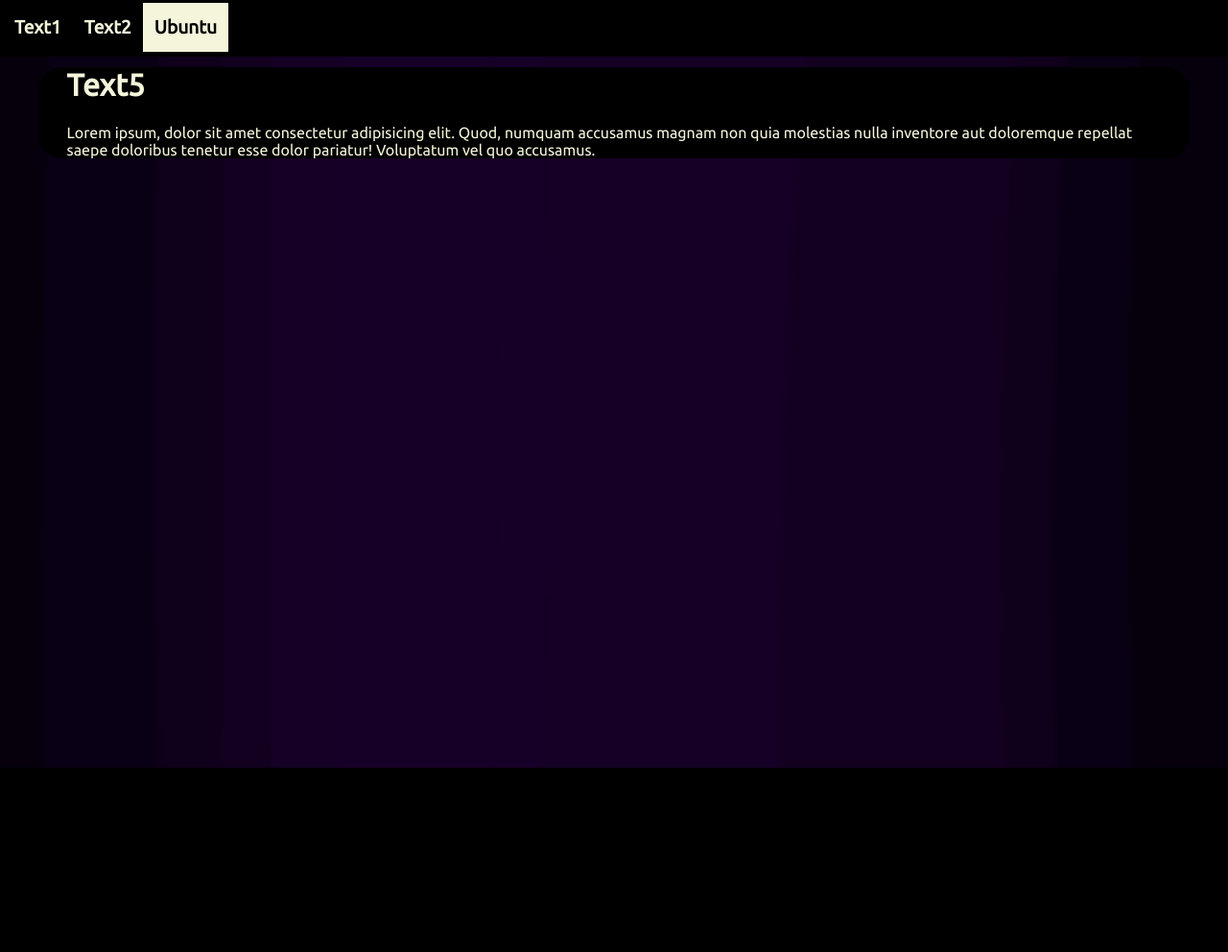
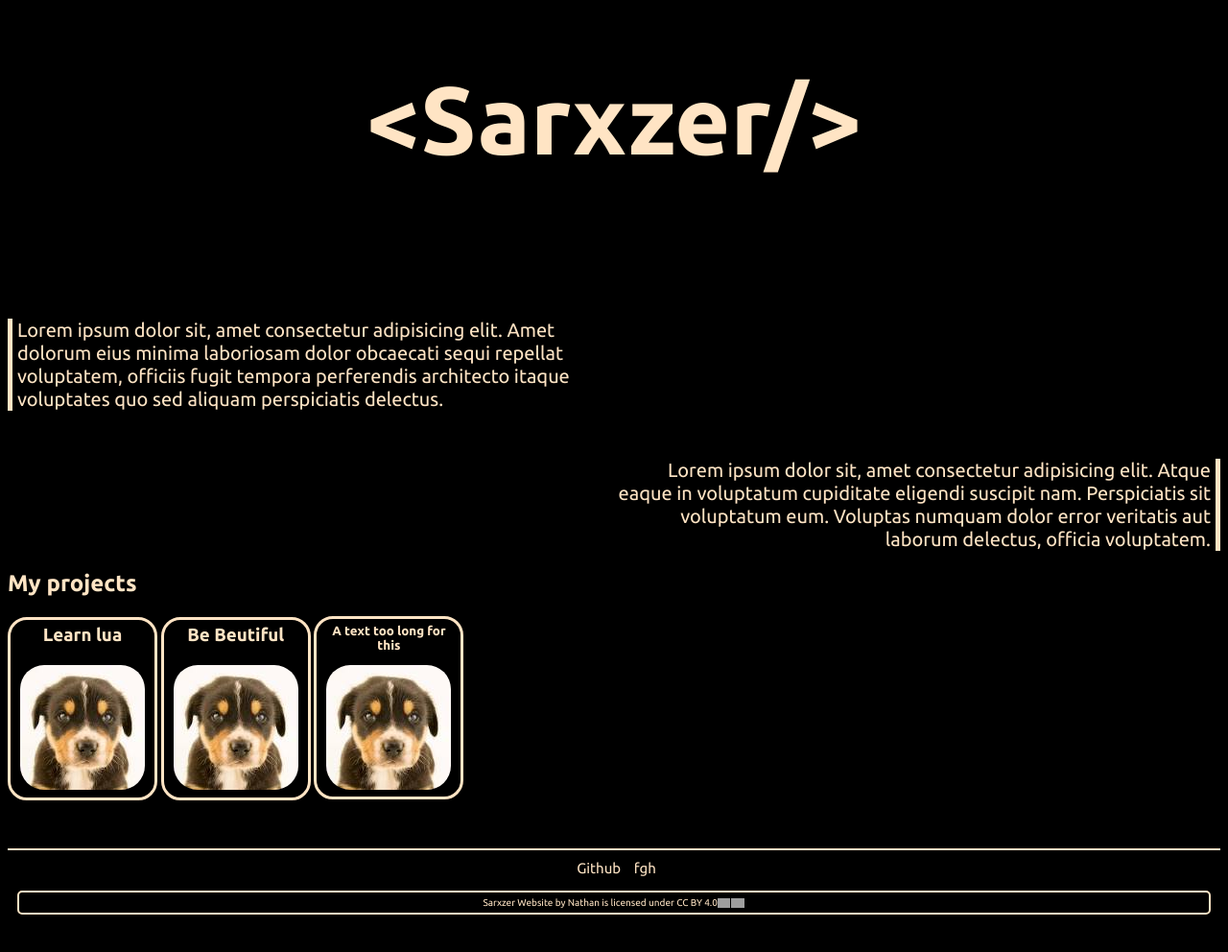
Before and after one commit to Sarxzer/sarxzer.me, a plain HTML site: page index.html in a window 1280 px wide. Shown: the whole page at 96% size. Before the commit the page ends 800 px from the top, so only its background shows below. Drawn offline with Linux system fonts and the light colour scheme; grey boxes are pictures that could not be loaded.

Commit message:
New website

```diff
--- a/index.html
+++ b/index.html
@@ -3,28 +3,41 @@
 <head>
     <meta charset="UTF-8">
     <meta name="viewport" content="width=device-width, initial-scale=1.0">
-    <title>Document</title>
-    <link rel="stylesheet" href="style/style.css" type="text/css"/>
-    <link rel="stylesheet" href="https://fonts.googleapis.com/css?family=Ubuntu"/>
+    <link rel="stylesheet" href="https://fonts.googleapis.com/css?family=Ubuntu|Ubuntu:b|Ubuntu:i">
+    <link rel="stylesheet" href="/src/css/style.css">
+    <link rel="shortcut icon" href="src/img/pdp.png" type="image/x-icon">
+    <title>Sarxzer</title>
 </head>
 <body>
-
-    <ul class="top-nav">
-        <li><a>Text1</a></li>
-        <li><a>Text2</a></li>
-        <li><a class="active">Ubuntu</a></li>
-    </ul>
-
-    <div class="cover">
-        <h1>Text5</h1>
-        <p>Lorem ipsum, dolor sit amet consectetur adipisicing elit. Quod, numquam accusamus magnam non quia molestias nulla inventore aut doloremque repellat saepe doloribus tenetur esse dolor pariatur! Voluptatum vel quo accusamus.</p>
+    <p id="myParagraph"></p>
+    <h1 class="title" id="title"></h1>
+    <p class="text left">Lorem ipsum dolor sit, amet consectetur adipisicing elit. Amet dolorum eius minima laboriosam dolor obcaecati sequi repellat voluptatem, officiis fugit tempora perferendis architecto itaque voluptates quo sed aliquam perspiciatis delectus.</p>
+    <p class="text right">Lorem ipsum dolor sit, amet consectetur adipisicing elit. Atque eaque in voluptatum cupiditate eligendi suscipit nam. Perspiciatis sit voluptatum eum. Voluptas numquam dolor error veritatis aut laborum delectus, officia voluptatem.</p>
+    <h2 class="project-title left">My projects</h2>
+    <div class="scrolling-list">
+        <div class="project-card">
+            <h3>Learn lua</h3>
+            <img src="src/img/images.jpg" alt="">
+        </div>
+        <div class="project-card">
+            <h3>Be Beutiful</h3>
+            <img src="src/img/images.jpg" alt="">
+        </div>
+        <div class="project-card">
+            <h3 class="long">A text too long for <br> this</h3>
+            <img src="src/img/images.jpg" alt="">
+        </div>
     </div>
 
+
     <footer>
-        <div>
-
-        </div>
+        <a href="https://github.com/Sarxzer" class="link github">Github</a>
+        <p>fgh</p>
+        <p class="creative-commons" xmlns:cc="http://creativecommons.org/ns#" xmlns:dct="http://purl.org/dc/terms/"><a property="dct:title" rel="cc:attributionURL" href="https://sarxzer.me">Sarxzer Website</a> by <a rel="cc:attributionURL dct:creator" property="cc:attributionName" href="https://github.com/Sarxzer">Nathan </a> is licensed under <a href="http://creativecommons.org/licenses/by/4.0/?ref=chooser-v1" target="_blank" rel="license noopener noreferrer" style="display:inline-block;">CC BY 4.0<img style="vertical-align:text-bottom;" src="https://mirrors.creativecommons.org/presskit/icons/cc.svg?ref=chooser-v1"><img style="vertical-align:text-bottom;" src="https://mirrors.creativecommons.org/presskit/icons/by.svg?ref=chooser-v1"></a></p>
     </footer>
 
-</body>
-</html>
+
+
+        <script src="src/js/script.js"></script>
+    </body>
+    </html>
--- /dev/null
+++ b/src/css/style.scss
@@ -0,0 +1,162 @@
+body {
+    font-family: 'Ubuntu', serif;
+    background-color: black;
+    color: bisque;
+}
+
+h1.title {
+    text-align: center;
+    font-size: 100px;
+    font-weight: bold;
+    margin-bottom: 150px;
+}
+
+p.text {
+    font-size: 20px;
+    margin-top: 50px;
+
+    &.left {
+        text-align: left;
+        padding-left: 5px;
+        padding-right: 50%;
+        border-left: 5px solid;
+    }
+
+    &.right {
+        text-align: right;
+        padding-right: 5px;
+        padding-left: 50%;
+        border-right: 5px solid;
+    }
+
+}
+
+img.pdp {
+    float: right;
+    height: 100px;
+}
+
+.scrolling-list {
+    overflow-x: auto;
+    white-space: nowrap;
+}
+
+.project-card {
+  border: bisque solid;
+  border-radius: 20px;
+  width: 150px;
+  height: 185px;
+  display: inline-block;
+
+  h3 {
+    text-align: center;
+
+
+    &:not(.long) {
+      margin: 5px;
+      margin-bottom: 20px;
+    }
+    &.long {
+      font-size: smaller;
+      overflow: hidden;
+      margin-top: 5px;
+    }
+  }
+
+  img {
+    width: 130px;
+    height: 130px;
+    margin-left: 10px;
+    border: black solid 0;
+    border-radius: 25px;
+  }
+}
+
+footer {
+  height: 100px;
+  background-color: black;
+  border-top: bisque solid 2px;
+  margin: 0;
+  margin-top: 50px;
+  padding-top: 5px;
+  white-space: nowrap;
+  text-align: center;
+
+  p {
+    font-size: 15px;
+    margin: 0;
+    display: inline-block;
+  }
+
+  a {
+    margin: 5px;
+    margin-right: 10px;
+    font-size: 15px;
+    color: bisque;
+    text-decoration: none;
+    display: inline-block;
+  }
+
+  a:hover {
+    color: #ffdbb3;
+  }
+
+  .creative-commons {
+    display: block;
+    margin: 10px;
+    font-size: 10px;
+    border: bisque solid 2px;
+    padding: 5px;
+    border-radius: 5px;
+
+    a {
+      font-size: 10px;
+      color: bisque;
+      text-decoration: none;
+      margin: 0;
+    }
+
+    img {
+      height: 10px;
+      margin: 0;
+      margin-right: 1px;
+    }
+  }
+}
+
+/*Scrollbar*/
+::-webkit-scrollbar {
+  width: 10px;
+  height: 10px;
+}
+::-webkit-scrollbar-button {
+  width: 0px;
+  height: 0px;
+}
+::-webkit-scrollbar-thumb {
+  background: bisque;
+  border: 0px none #ffffff;
+  border-radius: 0px;
+}
+::-webkit-scrollbar-thumb:hover {
+  background: #ffe4c4;
+}
+::-webkit-scrollbar-thumb:active {
+  background: #ffdbb3;
+}
+::-webkit-scrollbar-track {
+  background: #000000;
+  border: 0px none #ffffff;
+  border-radius: 0px;
+}
+::-webkit-scrollbar-track:hover {
+  background: #1f1f1f;
+}
+::-webkit-scrollbar-track:active {
+  background: #333333;
+}
+::-webkit-scrollbar-corner {
+  background: transparent;
+}
+
+  /*Scrollbar*/
--- /dev/null
+++ b/src/js/script.js
@@ -0,0 +1,38 @@
+function simulateTyping(text, delay, targetElement) {
+    let index = 0;
+    const intervalId = setInterval(() => {
+        if (index < text.length) {
+            targetElement.textContent += text[index];
+            index++;
+        } else {
+            clearInterval(intervalId);
+        }
+    }, delay);
+}
+
+function simulateDeleting(delay, targetElement) {
+    let text = targetElement.textContent;
+    let index = text.length - 1;
+    const intervalId = setInterval(() => {
+        if (index >= 0) {
+            targetElement.textContent = text.substring(0, index);
+            index--;
+        } else {
+            clearInterval(intervalId);
+        }
+    }, delay);
+}
+
+function simulateTypingDeleting(text, delay, targetElement) {
+    simulateTyping(text, delay, targetElement);
+    setTimeout(() => {
+        simulateDeleting(delay, targetElement);
+    }, text.length * delay);
+}
+
+const title = document.getElementById('title');
+
+simulateTypingDeleting('<S/> ', 100, title);
+setTimeout(() => {
+    simulateTyping('<Sarxzer/>', 100, title);
+}, 2000);
--- a/style/style.scss
+++ /dev/null
@@ -1,77 +0,0 @@
-/*COLOR*/
-$primary-color: #000;
-
-
-/*INDEX*/
-
-body {
-    background-color: black;
-    background-image: url("/img/background.png");
-    background-repeat: no-repeat;
-    background-attachment: fixed;
-    background-size: cover;
-    font-family: 'Ubuntu';
-}
-
-;ul.top-nav {
-    font-size: 1.2rem;
-    font-weight: bolder;
-    list-style-type: none;
-    margin: -10px;
-    padding: 5px;
-    background-color: black;
-    overflow: hidden;
-
-    li {
-        float: left;
-
-        -webkit-touch-callout: none;
-        -webkit-user-select: none;
-        -khtml-user-select: none;
-        -moz-user-select: none;
-        -ms-user-select: none;
-        user-select: none;
-
-
-        a {
-            padding: 14px 12px;
-            text-decoration: none;
-            text-align: center;
-            display: block;
-            color: beige;
-            transition: background-color 0.3s;
-        }
-
-        a:hover {
-            background-color: rgb(63, 63, 63);
-            color: bisque;
-        }
-
-        a.active {
-            background-color: beige;
-            color: black;
-            &:hover {
-                background-color: bisque;
-            }
-        }
-
-    }
-
-}
-
-.cover {
-    background-color: black;
-    margin: 0 auto;
-    width: 95%;
-    border-radius: 25px;
-    color: beige;
-
-    h1 {
-        margin-left: 30px;
-    }
-
-    p {
-        margin-left: 30px;
-        margin-right: 30px;
-    }
-}
```
Also changed, not shown: img/background.png (deleted), src/css/style.css (added), src/img/images.jpg (added), src/img/pdp.png (added), style/style.css (deleted).
